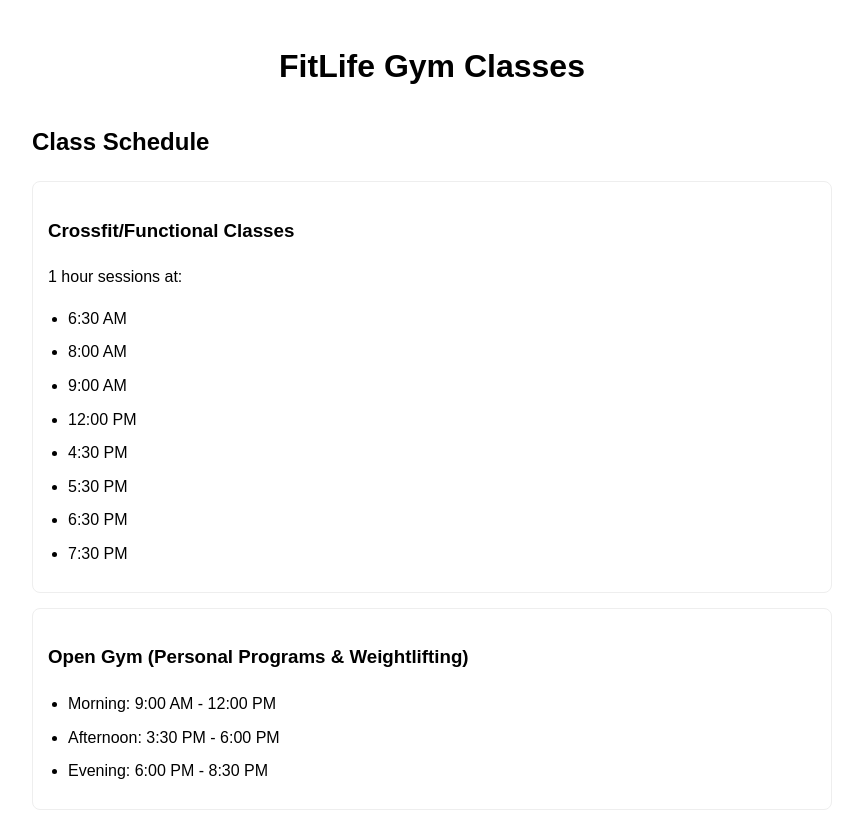
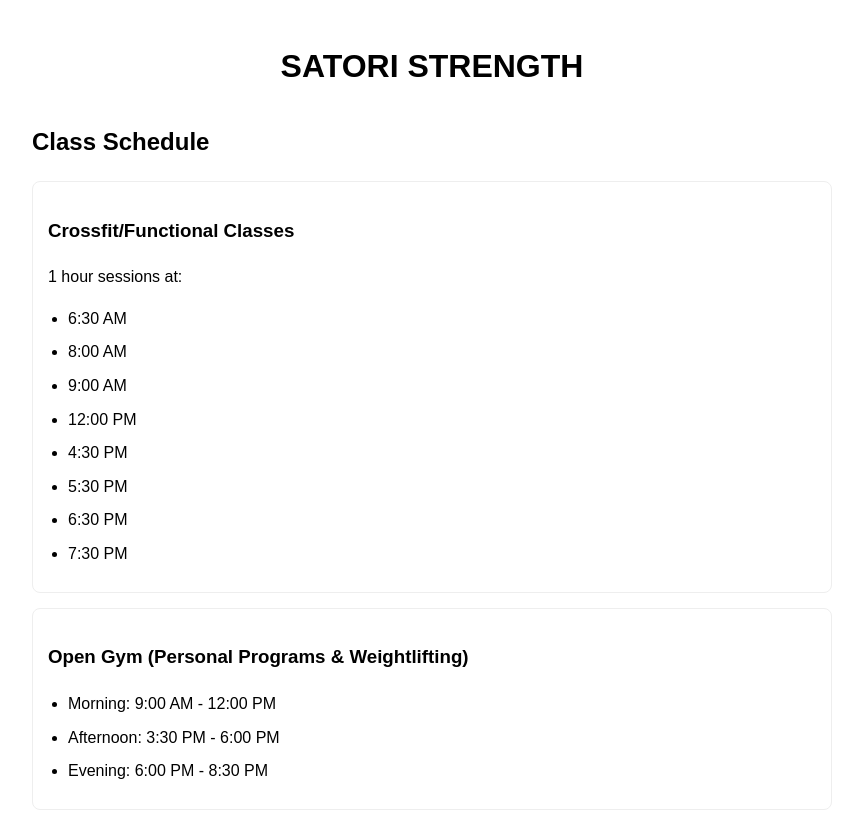
Before and after one commit to shmax007/gym-booking-site, a plain HTML site: page index.html in a window 1280 px wide. Shown: the top 813 px of the page, without its empty margins (208-1071 px from the left). Drawn offline with Linux system fonts and the light colour scheme.

Commit message:
Add files via upload

```diff
--- a/index.html
+++ b/index.html
@@ -8,7 +8,7 @@
 </head>
 <body>
   <header>
-    <h1>FitLife Gym Classes</h1>
+    <h1>SATORI STRENGTH</h1>
   </header>
 
   <main>
```
